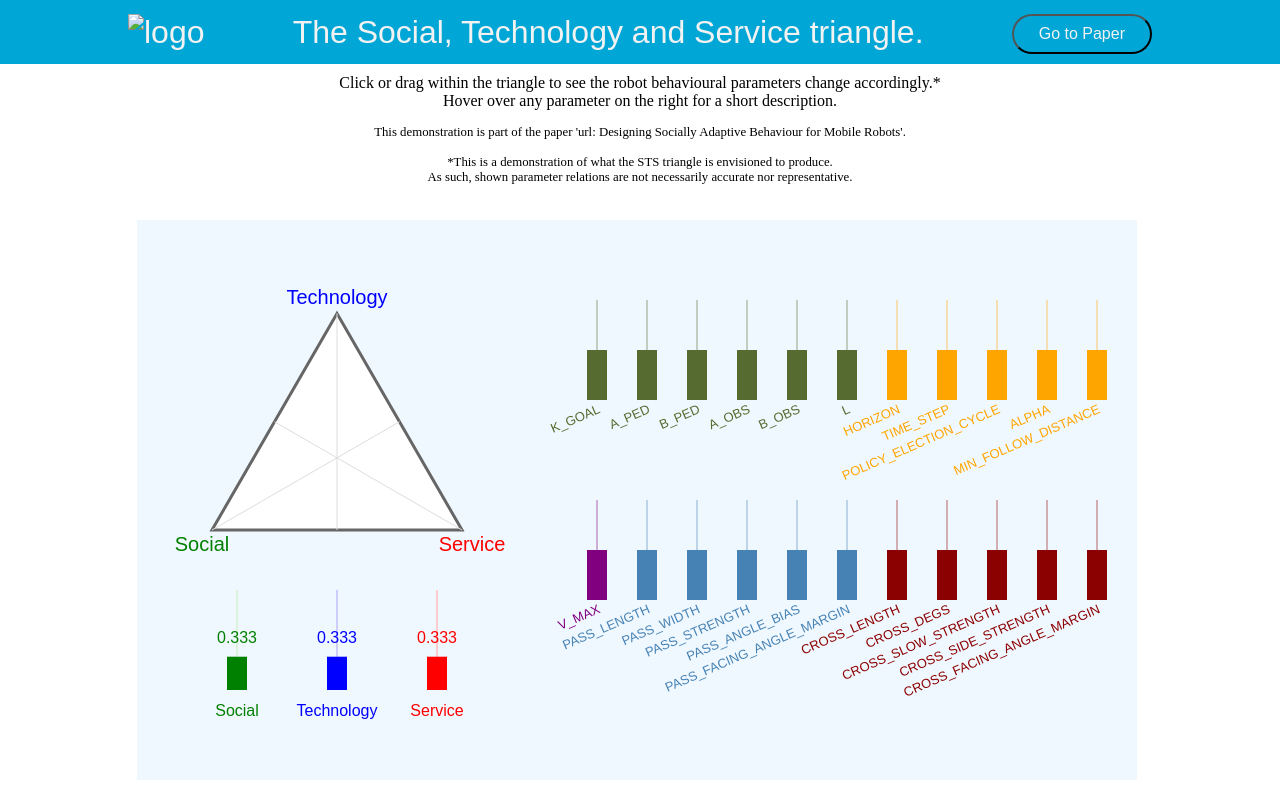
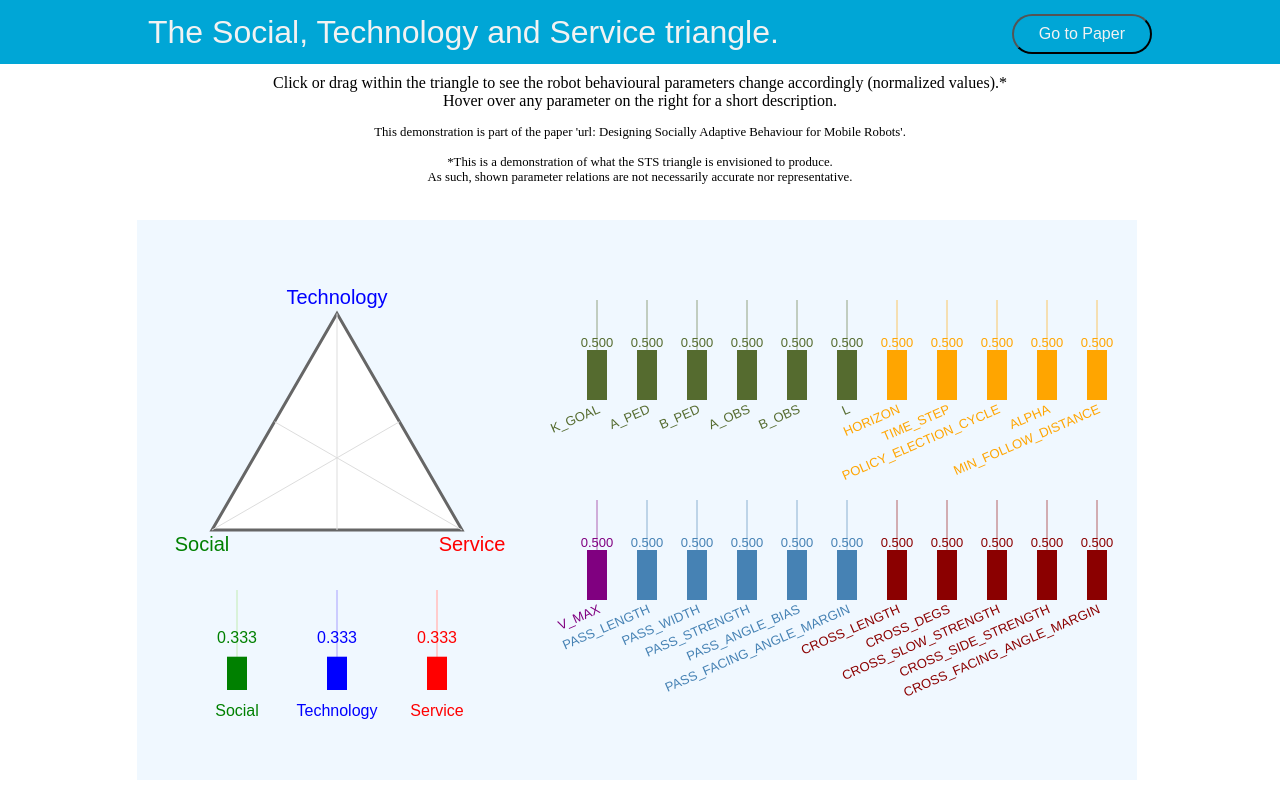
Before and after one commit to Patrick-TUD/STS-triangle, a plain HTML site: page index.html in a window 1280 px wide. Drawn offline with Linux system fonts and the light colour scheme.

Commit message:
Added parameter values, anonymized.

```diff
--- a/index.html
+++ b/index.html
@@ -10,7 +10,7 @@
   <body>
 
     <header>
-      <a href="https://www.tudelft.nl/en/" ><img class="logo" src="TUDelft_logo.svg" alt="logo"></a>
+      <!-- <a href="https://www.tudelft.nl/en/" ><img class="logo" src="TUDelft_logo.svg" alt="logo"></a> -->
       <nav>
         <ul class="nav__links">
           <li><a href="#">The Social, Technology and Service triangle.</a></li>
@@ -27,7 +27,7 @@
     <script src="interactive-sts.js"></script>
     <div id="content">
       <p>
-        Click or drag within the triangle to see the robot behavioural parameters change accordingly.*<br>
+        Click or drag within the triangle to see the robot behavioural parameters change accordingly (normalized values).*<br>
         Hover over any parameter on the right for a short description.
       </p>
       <p style="font-size:80%;"><br>
--- a/interactive-sts.js
+++ b/interactive-sts.js
@@ -413,6 +413,7 @@ function ParamGraph(name, xpos, ypos, color, base, social_val, technology_val, s
     ctx.fillRect(this.xpos-1, this.ypos-this.bar_height, 2, this.bar_height);
     ctx.globalAlpha = 1;
     ctx.fillRect(this.xpos-this.bar_width/2, this.ypos-this.value*this.bar_height, this.bar_width, this.bar_height*this.value);
+    ctx.fillText(this.value.toFixed(3), this.xpos, this.ypos-this.bar_height*this.value);
     ctx.save();
     ctx.translate(this.xpos+5, this.ypos+15);
     let angle_div = map(Math.min(canvas.height, 800), 500, 800, 10, 3);
```
